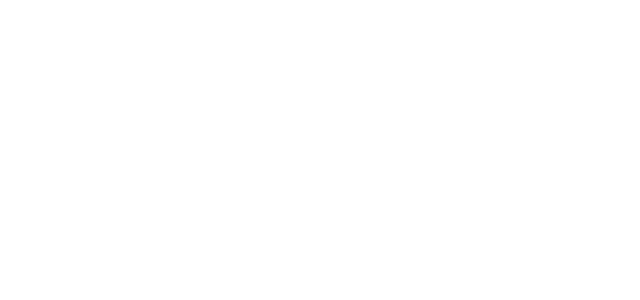
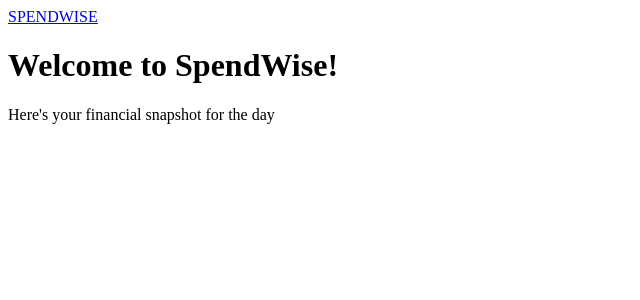
Before and after one commit to zeenat-abedin/spendwise, a React (Create React App) app: page / in a window 1280 px wide. Shown: the top 300 px of the page, without its empty margins (0-640 px from the left). Built offline with nearby package versions, Linux system fonts and the light colour scheme.

Commit message:
add react-router-dom, recharts, react-redux and redux to project Create AppLayout, Error and WelcomeScreen components Implement routing using react-router-dom

```diff
--- a/package.json
+++ b/package.json
@@ -8,7 +8,11 @@
     "@testing-library/user-event": "^13.5.0",
     "react": "^18.2.0",
     "react-dom": "^18.2.0",
+    "react-redux": "^9.1.1",
+    "react-router-dom": "^6.22.3",
     "react-scripts": "5.0.1",
+    "recharts": "^2.12.5",
+    "redux": "^5.0.1",
     "web-vitals": "^2.1.4"
   },
   "scripts": {
--- a/src/App.js
+++ b/src/App.js
@@ -1,10 +1,25 @@
+import { RouterProvider, createBrowserRouter } from 'react-router-dom';
+
+import AppLayout from './components/AppLayout';
+import Error from './components/Error';
+import WelcomeScreen from './components/WelcomeScreen';
+
+const router = createBrowserRouter([
+  {
+    element: <AppLayout />,
+    errorElement: <Error />,
+
+    children: [
+      {
+        path: '/',
+        element: <WelcomeScreen />,
+      },
+    ],
+  },
+]);
 
 function App() {
-  return (
-    <div>
-
-    </div>
-  );
+  return <RouterProvider router={router} />;
 }
 
 export default App;
--- /dev/null
+++ b/src/components/AppLayout.jsx
@@ -0,0 +1,14 @@
+import { Outlet } from "react-router-dom";
+import Header from "./Header";
+
+function AppLayout (){
+  return (
+    <div>
+    <Header />
+
+    <Outlet />
+    </div>
+  )
+};
+
+export default AppLayout;
--- /dev/null
+++ b/src/components/Error.jsx
@@ -0,0 +1,9 @@
+function Error() {
+  return (
+    <p className="error">
+      <span>💥</span> There was an error fecthing data.
+    </p>
+  );
+}
+
+export default Error;
--- /dev/null
+++ b/src/components/Header.jsx
@@ -0,0 +1,13 @@
+import { Link } from 'react-router-dom';
+
+function Header() {
+  return (
+    <header >
+      <Link to="/" >
+        SPENDWISE
+      </Link>
+    </header>
+  );
+}
+
+export default Header;
--- /dev/null
+++ b/src/components/WelcomeScreen.jsx
@@ -0,0 +1,12 @@
+import React from 'react'
+
+function WelcomeScreen() {
+  return (
+    <div>
+          <h1>Welcome to SpendWise!</h1>
+          <p>Here's your financial snapshot for the day</p>
+    </div>
+  )
+}
+
+export default WelcomeScreen
```
Also changed, not shown: src/components/Dashboard.jsx (added, +11 -0 lines), src/components/Navigation.jsx (added, +11 -0 lines), 1 other file (tests, documents, lock files or other folders).
